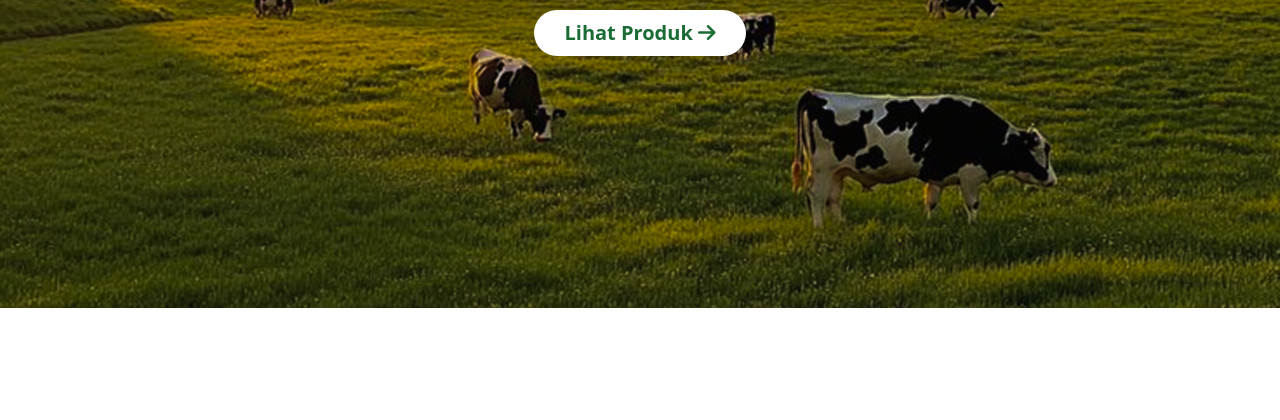
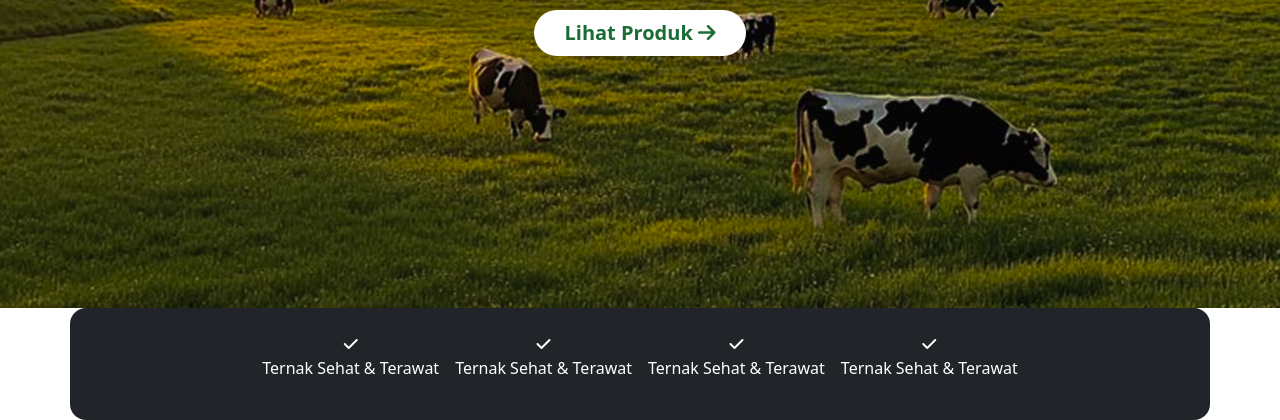
Before and after one commit to bgnrstudents/HayFarm, a PHP site: page / in a window 1280 px wide. Shown: the part 570-990 px from the top of the page. Before the commit the page ends 878 px from the top, so only its background shows below. Run offline with PHP 8.4, Linux system fonts and the light colour scheme.

Commit message:
commmit home

```diff
--- a/pages/user/home.php
+++ b/pages/user/home.php
@@ -35,7 +35,29 @@
                </a>
             </div>
         </div>
+
+        <div class="container mx-auto d-flex justify-content-center align-items-center bg-dark rounded-4">
+            <div class="quality d-flex justify-content-center align-items-start gap-3 p-4">
+                <div class="icon-4 text-center">
+                    <i class="fa-solid fa-check text-white"></i>
+                    <p class="text-white">Ternak Sehat & Terawat</p>
+                </div>
+                <div class="icon-4 text-center">
+                    <i class="fa-solid fa-check text-white"></i>
+                    <p class="text-white">Ternak Sehat & Terawat</p>
+                </div>
+                <div class="icon-4 text-center">
+                    <i class="fa-solid fa-check text-white"></i>
+                    <p class="text-white">Ternak Sehat & Terawat</p>
+                </div>
+                <div class="icon-4 text-center">
+                    <i class="fa-solid fa-check text-white"></i>
+                    <p class="text-white">Ternak Sehat & Terawat</p>
+                </div>
+            </div>
+        </div>
     </section>
+
 
 
     <!-- FOOTER -->
```
